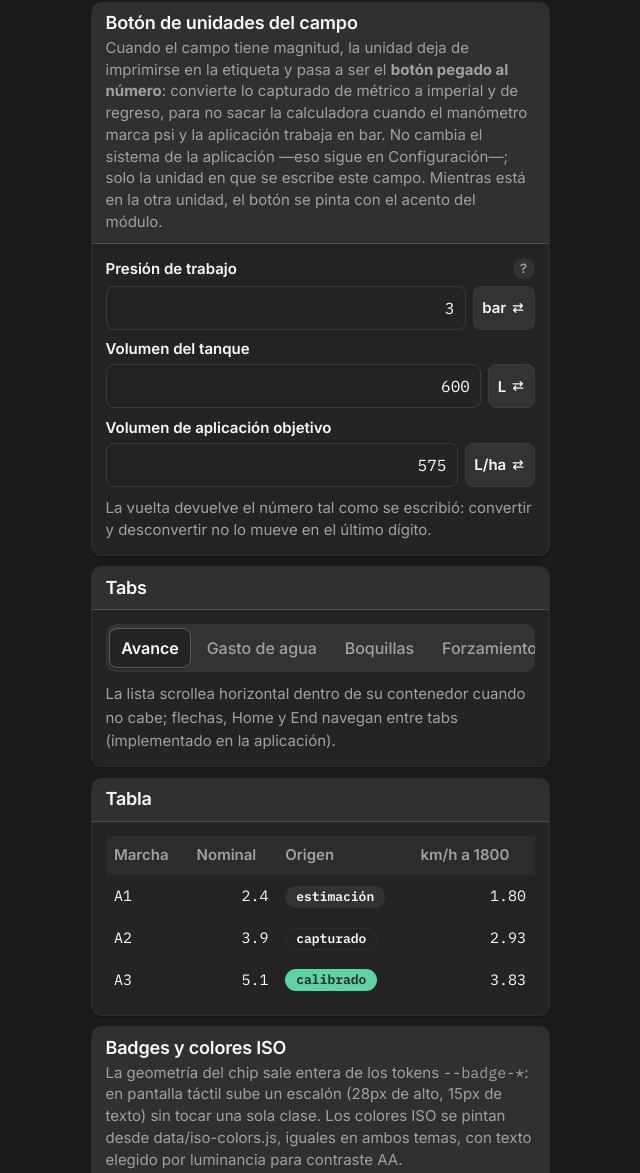
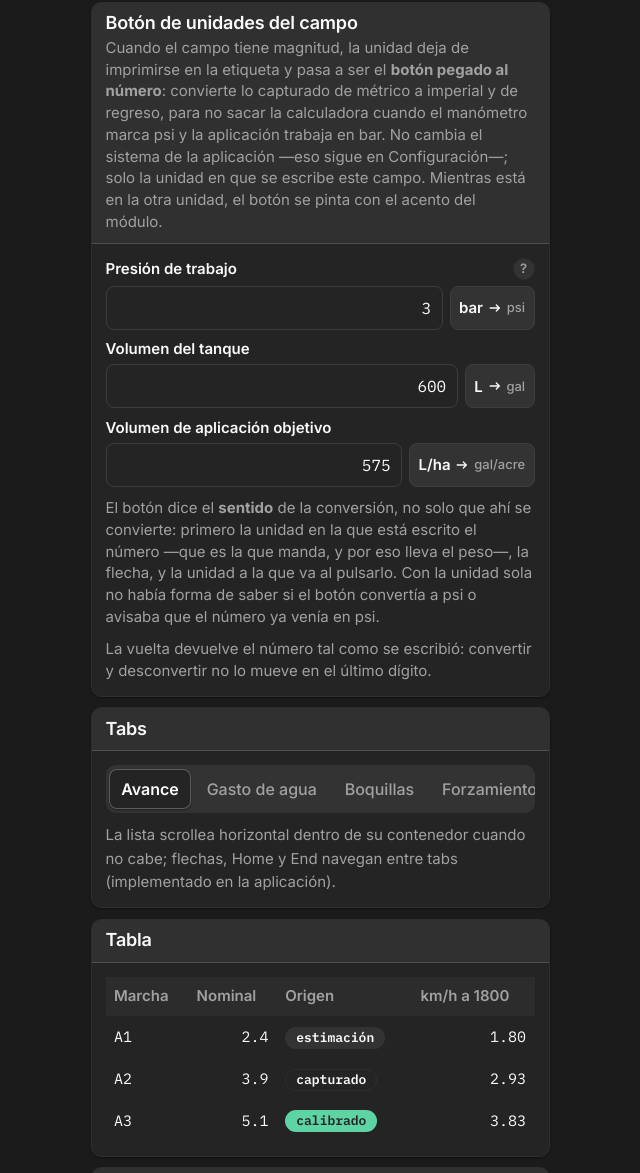
Before and after one commit to demeneghi/sprayboom-calibrate, a website: page componentes.html in a window 1280 px wide. Shown: the part 3638-4811 px from the top of the page, without its empty margins (320-960 px from the left). Drawn offline with Linux system fonts and the light colour scheme.

Commit message:
El botón de unidades dice el sentido de la conversión (#31)

```diff
--- a/assets/css/components.css
+++ b/assets/css/components.css
@@ -264,6 +264,13 @@
   display: flex;
   flex-direction: column;
   gap: calc(var(--foco-holgura) + 2px);
+  /* Un campo dentro de una rejilla —los volumenes por boquilla van en
+     dos columnas— NO puede empujar su columna. Sin esto, la columna
+     `1fr` se estira hasta el ancho minimo del contenido (el numero mas
+     su boton de unidades), las dos columnas suman mas que la tarjeta y
+     la pantalla entera se va de lado. Con `min-width: 0` la columna se
+     queda en su mitad y es la fila del campo la que se acomoda. */
+  min-width: 0;
 }
 
 /* Apilado de campos: la columna de un formulario, dentro de un dialogo
@@ -346,19 +353,37 @@
    pasa a ser el BOTON que va pegado al numero: se lee donde se mira —al
    lado de la cifra que califica— y se toca donde se lee.
 
+   El boton dice el SENTIDO de la conversion —«bar -> psi»—, no solo que
+   ahi se convierte: con la unidad sola no habia forma de saber si al
+   pulsarlo el numero pasaba a psi o si el boton avisaba que ya venia en
+   psi.
+
    Convierte lo capturado sin tocar el sistema de la aplicacion, que
-   sigue siendo uno solo y vive en Configuración. */
+   sigue siendo uno solo y vive en Configuración.
+
+   En un campo angosto —los volumenes por boquilla van en dos columnas—
+   el par de unidades no cabe al lado del numero: entonces el boton se va
+   al renglon de abajo, entero (`flex-wrap`). Se parte la fila, nunca el
+   rotulo: un «gal/…» cortado contra el borde es peor que ambiguo. */
 .campo__medida {
   display: flex;
+  flex-wrap: wrap;
   align-items: center;
   gap: 0.5rem;
 }
 
 /* El input se queda con el ancho que sobra. `min-width: 0` es
    obligatorio: sin el, el ancho por defecto de un input en una fila
-   flexible no se deja encoger y el boton se sale de la tarjeta. */
+   flexible no se deja encoger y el boton se sale de la tarjeta.
+
+   La base son 96px —el ancho minimo en el que un numero capturado se
+   sigue leyendo—, y NO `auto`. El renglon se parte comparando las bases,
+   antes de encoger a nadie: con base `auto` el input pedia sus 20
+   caracteres por omision y mandaba el boton abajo hasta en las tarjetas
+   anchas, donde cabian de sobra. Con 96px se parte solo cuando de
+   verdad no cabe. */
 .campo__medida > .entrada {
-  flex: 1 1 auto;
+  flex: 1 1 96px;
   width: auto;
   min-width: 0;
 }
@@ -421,6 +446,23 @@
   color: hsl(var(--acento-texto));
 }
 
+/* Los dos rotulos del boton. El de ORIGEN es la unidad en la que esta
+   escrito el numero que se ve: manda, y por eso hereda el peso y el
+   color del boton. El de DESTINO es a donde va el numero al pulsar, y va
+   atenuado y un escalon mas chico —de la escala, no un tamaño suelto—
+   para que la pareja se lea como «de aqui a alla» y no como dos unidades
+   compitiendo. */
+.campo__unidad-de {
+  flex: none;
+}
+
+.campo__unidad-a {
+  flex: none;
+  color: hsl(var(--muted-foreground));
+  font-size: var(--text-meta);
+  font-weight: 500;
+}
+
 .campo__unidad-icono {
   flex: none;
   width: 14px;
--- a/assets/js/ui/campos.js
+++ b/assets/js/ui/campos.js
@@ -178,23 +178,24 @@ export function crearEtiquetaConAyuda({ idCampo, etiqueta, unidad = '', ayuda =
   return { cabecera: el('div', { clase: 'campo__cabecera' }, rotulo, boton), globo };
 }
 
-/* Las dos flechas del boton de unidades. Van dibujadas y no como signo
-   de texto: el subconjunto latino de las fuentes autohospedadas no trae
-   flechas, asi que un caracter como el de doble flecha caeria en la
-   fuente del sistema —o en un recuadro vacio— y cambiaria de tamano
-   entre telefonos. El color no se escribe aqui: lo pone
+/* La flecha del boton de unidades. Es UNA sola y apunta a la derecha,
+   de la unidad de origen a la de destino: la doble flecha decia que ahi
+   se convierte, pero no en que sentido, y con dos unidades a los lados
+   el sentido es justo lo que hay que leer.
+
+   Va dibujada y no como signo de texto: el subconjunto latino de las
+   fuentes autohospedadas no trae flechas, asi que un caracter de flecha
+   caeria en la fuente del sistema —o en un recuadro vacio— y cambiaria
+   de tamaño entre telefonos. El color no se escribe aqui: lo pone
    `.campo__unidad-icono` con el token del tema. */
-function iconoIntercambio() {
+function iconoFlecha() {
   const svg = nodoSvg('svg', {
     class: 'campo__unidad-icono',
     viewBox: '0 0 16 16',
     'aria-hidden': 'true',
     focusable: 'false',
   });
-  svg.append(
-    nodoSvg('path', { d: 'M2.5 5.5H13M10.5 3L13 5.5L10.5 8' }),
-    nodoSvg('path', { d: 'M13.5 10.5H3M5.5 8L3 10.5L5.5 13' })
-  );
+  svg.append(nodoSvg('path', { d: 'M2.5 8H13M9.5 4.5L13 8L9.5 11.5' }));
   return svg;
 }
 
@@ -227,17 +228,29 @@ function textoDeValor(valor) {
    La vuelta devuelve el texto ORIGINAL, no el reconvertido: con seis
    digitos significativos, 2.7579 bar -> 40.0001 psi -> 2.75791 bar, y
    ver cambiar el numero al regresar se lee como un error de la
-   aplicacion. Por eso se guarda de donde se venia. */
+   aplicacion. Por eso se guarda de donde se venia.
+
+   El boton dice el SENTIDO de la conversion, no solo que la hay: la
+   unidad en la que esta escrito el numero, la flecha y la unidad a la
+   que se va («bar -> psi»). Con la unidad sola, o con una doble flecha,
+   no habia forma de saber si al pulsarlo el numero pasaba a psi o si el
+   boton estaba avisando que ya venia en psi; y equivocarse de sentido es
+   exactamente el error de factor que este boton vino a quitar. */
 function crearBotonUnidad({ idCampo, etiqueta, magnitud, sistemaBase, entrada }) {
   let sistemaCampo = sistemaBase;
   let regreso = null;
 
-  const rotulo = el('span', { clase: 'campo__unidad-texto' });
+  // Dos rotulos, no uno: el de ORIGEN es la unidad del numero que se ve
+  // —manda, y por eso lleva el peso— y el de DESTINO es a donde va al
+  // pulsar, atenuado y un escalon mas chico.
+  const rotuloOrigen = el('span', { clase: 'campo__unidad-de' });
+  const rotuloDestino = el('span', { clase: 'campo__unidad-a' });
   const boton = el(
     'button',
     { type: 'button', clase: 'campo__unidad', id: `${idCampo}-unidad` },
-    rotulo,
-    iconoIntercambio()
+    rotuloOrigen,
+    iconoFlecha(),
+    rotuloDestino
   );
 
   function unidadActual() {
@@ -247,9 +260,10 @@ function crearBotonUnidad({ idCampo, etiqueta, magnitud, sistemaBase, entrada })
   function rotular() {
     const actual = unidadActual();
     const otra = unidadDe(magnitud, otroSistema(sistemaCampo));
-    rotulo.textContent = actual;
-    // El nombre accesible incluye el texto visible (la unidad) y dice
-    // que pasa al pulsar, que es lo que no se ve.
+    rotuloOrigen.textContent = actual;
+    rotuloDestino.textContent = otra;
+    // El nombre accesible arranca con el texto visible y dice en una
+    // frase lo que la flecha dice en un signo.
     boton.setAttribute('aria-label', `${etiqueta} en ${actual}. Convertir a ${otra}.`);
     boton.dataset.sistema = sistemaCampo;
     // Marca de "este campo NO está en las unidades de la aplicación",
--- a/componentes.html
+++ b/componentes.html
@@ -226,6 +226,11 @@
         </div>
         <div class="card__contenido">
           <div class="pila-campos" id="zona-unidades"></div>
+          <p class="ayuda">El botón dice el <strong>sentido</strong> de la conversión, no solo que
+          ahí se convierte: primero la unidad en la que está escrito el número —que es la que
+          manda, y por eso lleva el peso—, la flecha, y la unidad a la que va al pulsarlo. Con la
+          unidad sola no había forma de saber si el botón convertía a psi o avisaba que el número ya
+          venía en psi.</p>
           <p class="ayuda">La vuelta devuelve el número tal como se escribió: convertir y
           desconvertir no lo mueve en el último dígito.</p>
         </div>
```
Also changed, not shown: assets/js/ui/tabs/captura.js (+8 -1 lines), tools/humo.mjs (+29 -0 lines), tools/interaccion.mjs (+8 -0 lines), .claude/rules/design-system.md.
